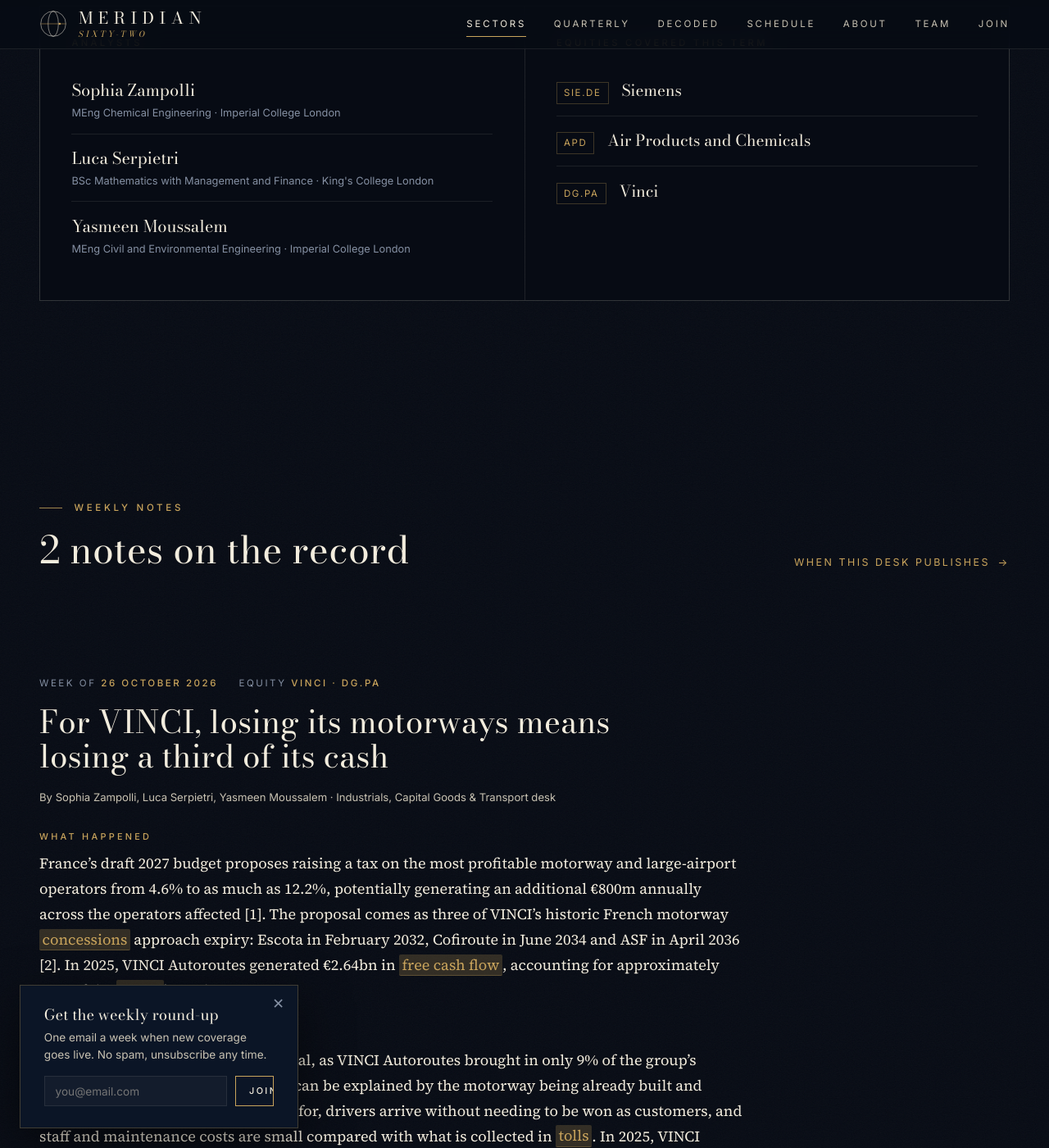
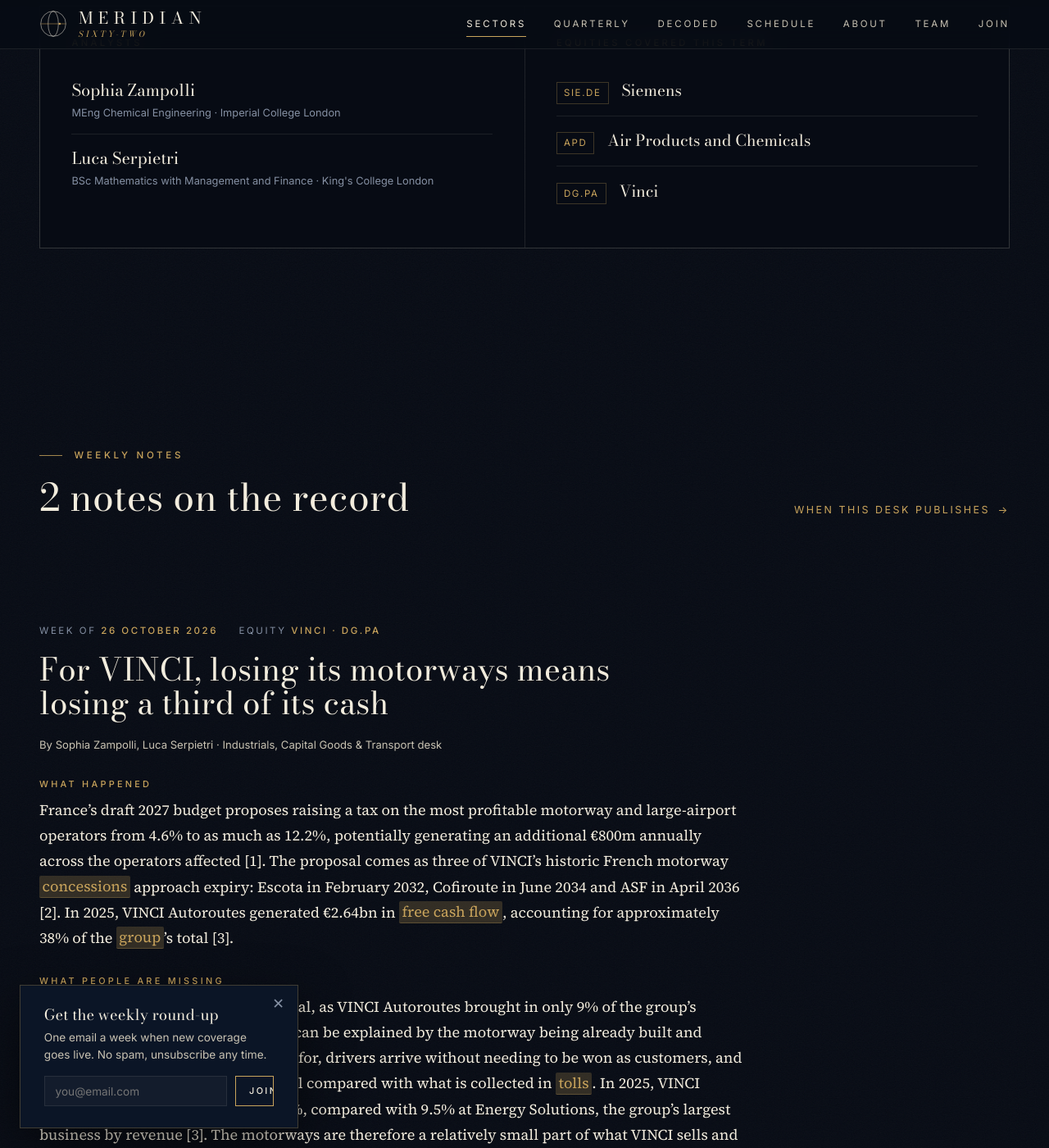
Before and after one commit to meridian62contact-lang/meridian62contact-lang.github.io, a Jekyll site: the page built from _sectors/04-industrials-capital-goods-transport.md, in a window 1280 px wide and 1400 px high, scrolled down 686 px. Shown: the whole window at 82% size. Built offline with Jekyll 4.4.1, drawn with Linux system fonts in a browser that asks for light colours; some of the changed text lies outside the part shown.

Commit message:
Update 04-industrials-capital-goods-transport.md

```diff
--- a/_sectors/04-industrials-capital-goods-transport.md
+++ b/_sectors/04-industrials-capital-goods-transport.md
@@ -16,9 +16,6 @@
   - name: "Luca Serpietri"
     degree: "BSc Mathematics with Management and Finance"
     university: "King's College London"
-  - name: "Yasmeen Moussalem"
-    degree: "MEng Civil and Environmental Engineering"
-    university: "Imperial College London"
 
 # 3–5 companies the desk follows all term. 'watching' is the one-sentence coverage line:
 # the specific thing the desk is watching right now (update it whenever it changes).
```
